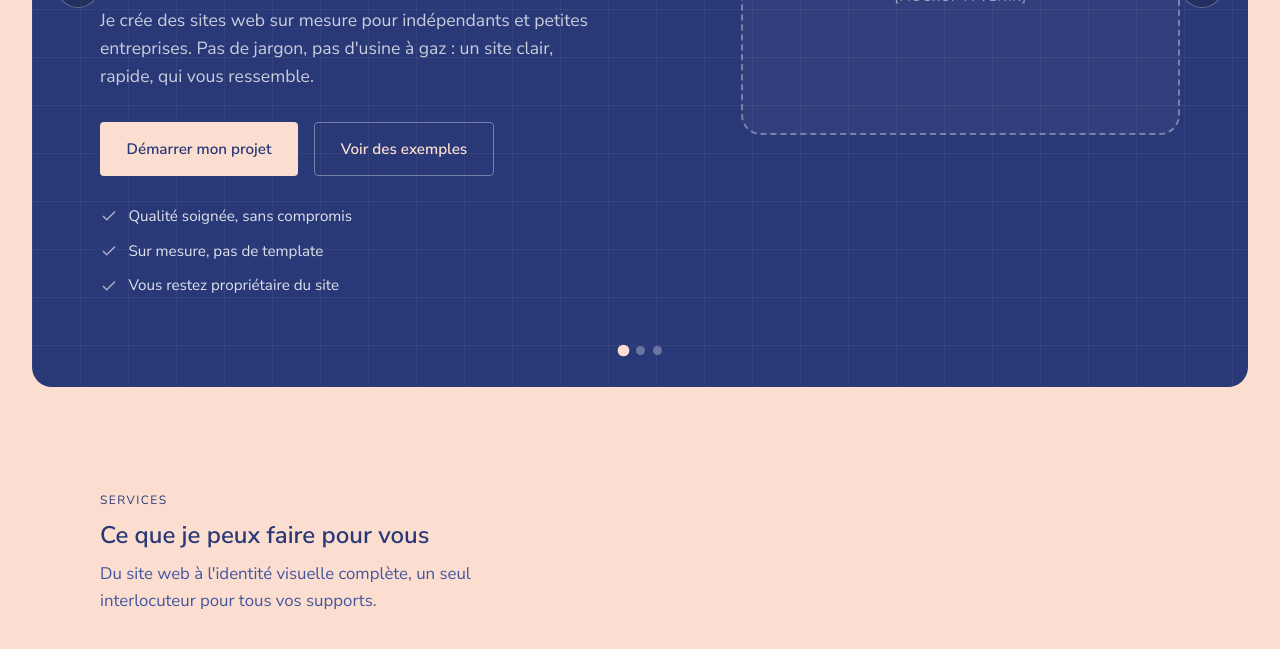
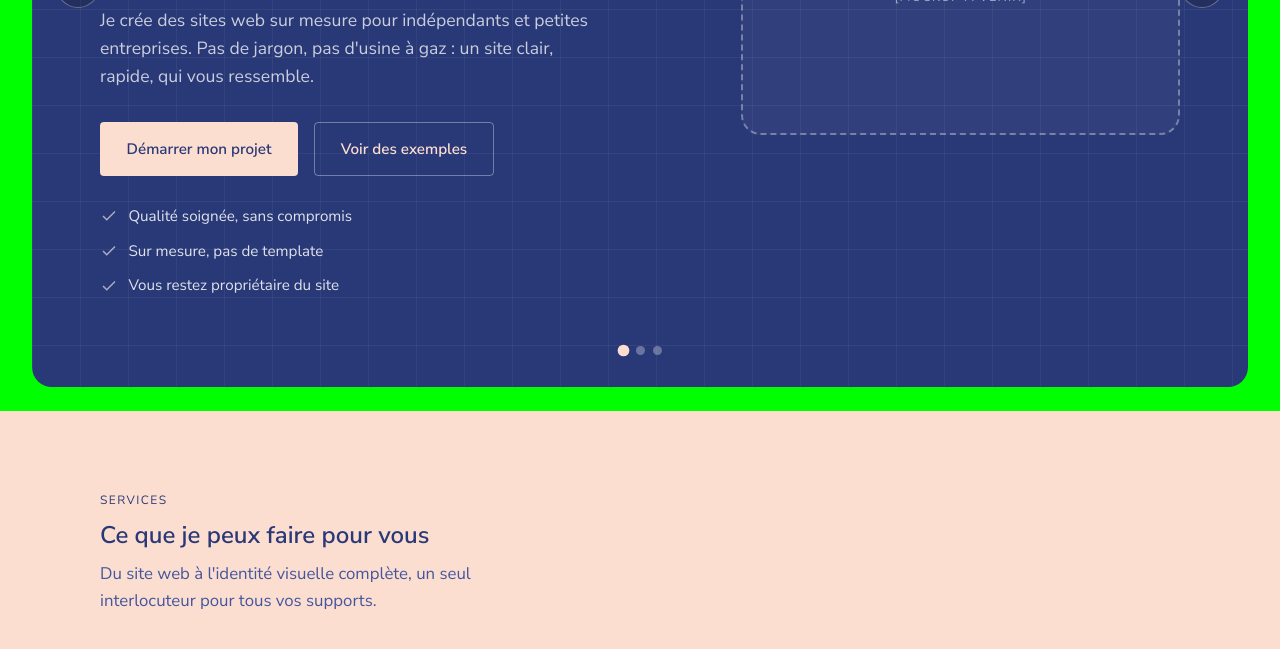
Before and after one commit to gauts-studio/gauts-studio.github.io, a plain HTML site: page index.html in a window 1280 px wide. Shown: the part 513-1162 px from the top of the page. Drawn offline with Linux system fonts and the light colour scheme.

Commit message:
couleures vert

```diff
--- a/styles.css
+++ b/styles.css
@@ -50,7 +50,7 @@ body {
   margin: 0;
   font-family: var(--font-body);
   color: var(--color-charcoal);
-  background: var(--color-white);
+  background: #00ff00; /* TEST TEMPORAIRE — remettre var(--color-white) */
   line-height: 1.6;
   -webkit-font-smoothing: antialiased;
 }
```
